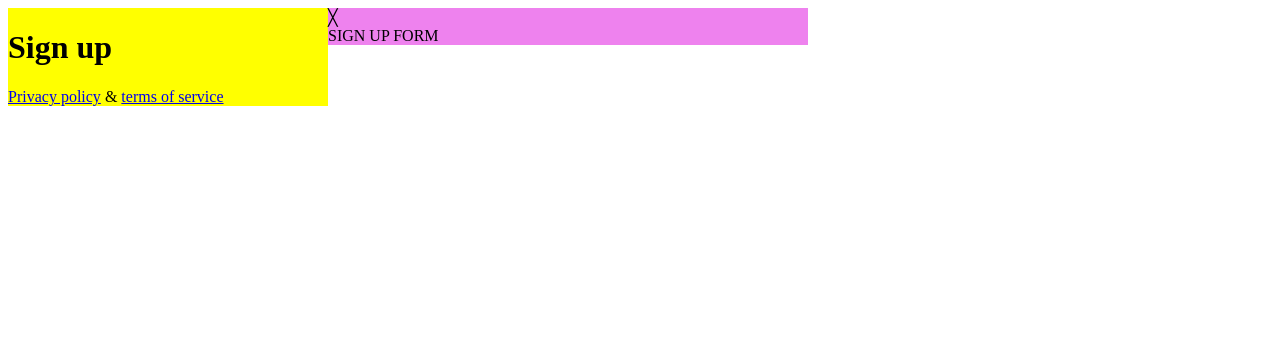
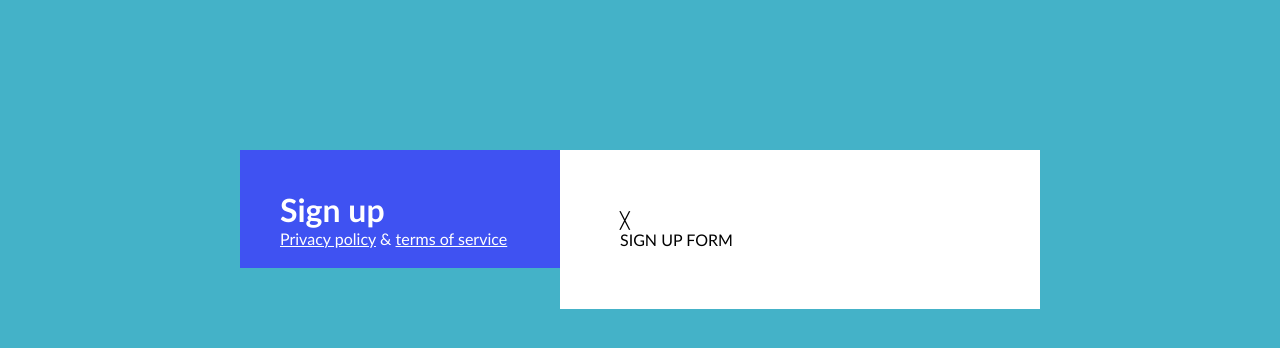
Before and after one commit to plukenis/4-sign-up, a plain HTML site: page index.html in a window 1280 px wide. Drawn offline with Linux system fonts and the light colour scheme.

Commit message:
basic structure

```diff
--- a/css/main.css
+++ b/css/main.css
@@ -1,11 +1,13 @@
 body {
+background-color: #44b2c8;
 
 }
 
 .container {
     display: inline-block;
     width: 800px;
-
+    margin-top: 150px;
+    margin-left: calc(50% - 400px);
 }
 
 
@@ -13,11 +15,18 @@ body {
 .left-column {
     width: 40%;
     float: left;
- background-color: yellow;
+    padding: 40px;
+    padding-bottom: 20px;
+    background-color: #3f52f2;
+    color:#fff
 }
 
+a {
+    color: #fff
+}
 .right-column {
     width: 60%;
     float: left;
-background-color: violet;
+    padding: 60px;
+background-color: #fff;
 }
--- /dev/null
+++ b/css/reset.css
@@ -0,0 +1,7 @@
+body,
+body * {
+    margin: 0;
+    padding: 0;
+    box-sizing: border-box;
+    font-family: 'Gill Sans', 'Gill Sans MT', Calibri, 'Trebuchet MS', sans-serif;
+}
--- a/index.html
+++ b/index.html
@@ -7,6 +7,7 @@
     <meta name="viewport" content="width=device-width, initial-scale=1.0">
     <title>Sign Up</title>
     <link rel="stylesheet" href="./css/main.css">
+    <link rel="stylesheet" href="./css/reset.css">
 </head>
 
 <body>
```
Also changed, not shown: 1 other file.
